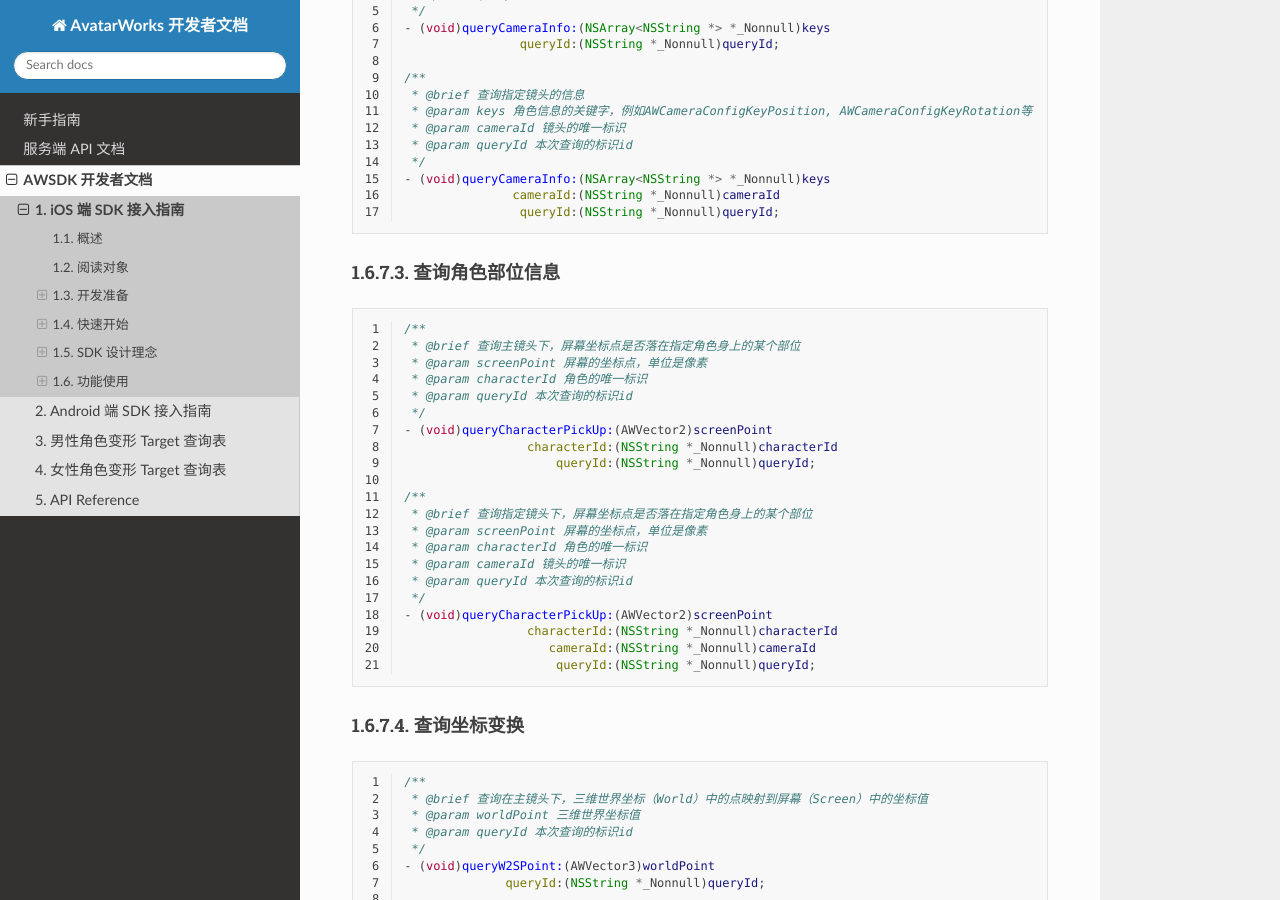
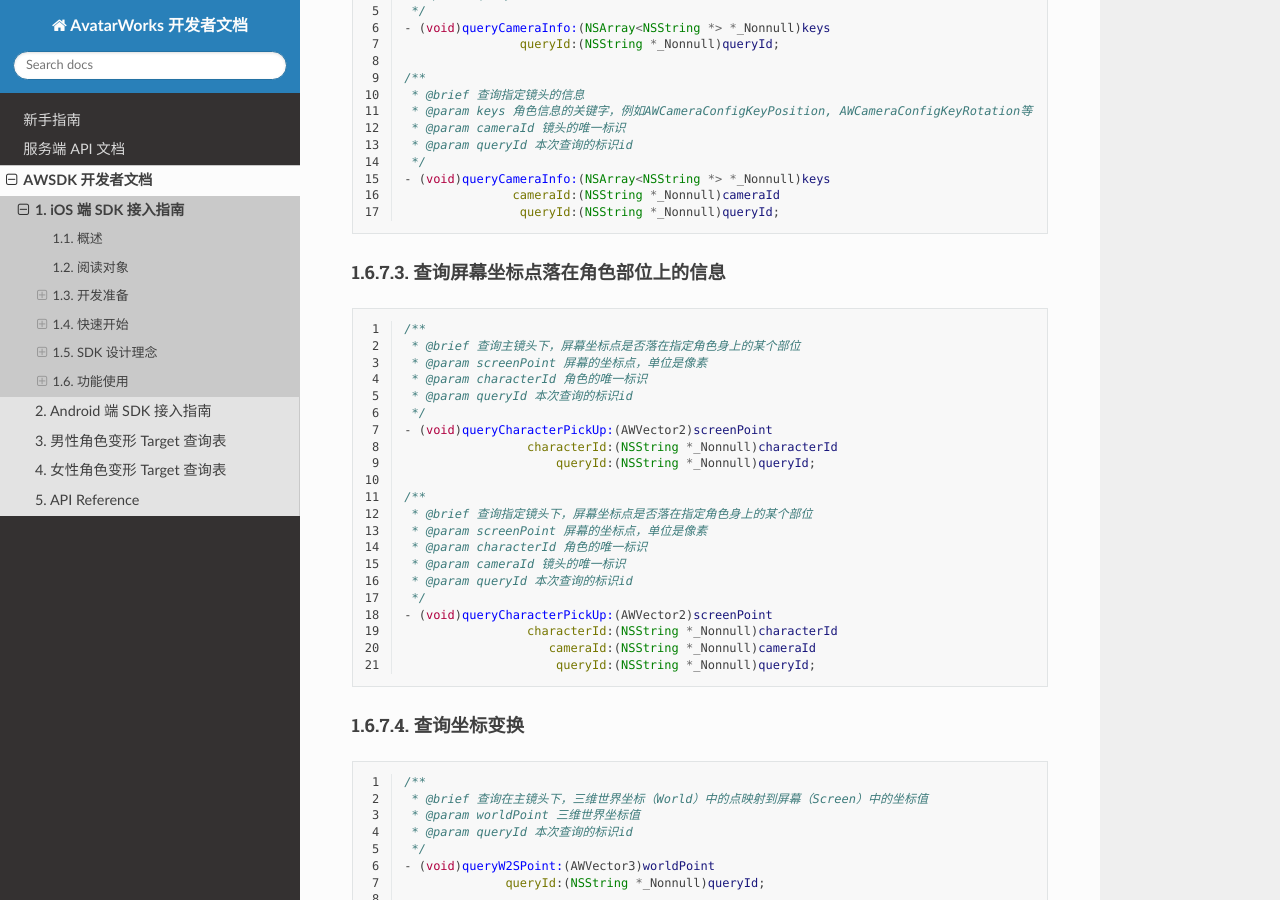
Before and after one commit to avatarworks/doc, a Sphinx documentation site: the page built from source/awsdk/ios.rst, in a window 1280 px wide and 900 px high, scrolled down 16916 px. Built offline with Sphinx 7.4.7 and the Read the Docs theme 2.0.0, drawn with Linux system fonts in a browser that asks for light colours.

Commit message:
Update ios.rst

```diff
--- a/source/awsdk/ios.rst
+++ b/source/awsdk/ios.rst
@@ -801,7 +801,7 @@ AWQuery 提供了异步查询引擎内部相关信息的机制。每次查询都
                    queryId:(NSString *_Nonnull)queryId;
 
 
-查询角色部位信息
+查询屏幕坐标点落在角色部位上的信息
 ^^^^^^^^^^^
 
 .. code-block:: objc
```
